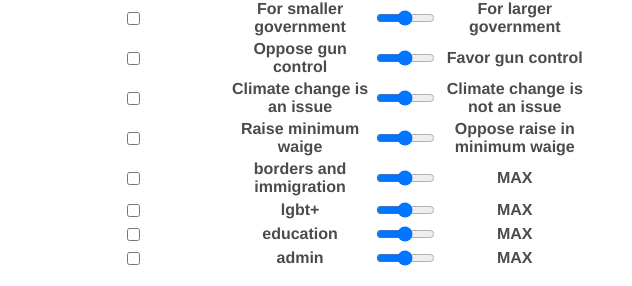
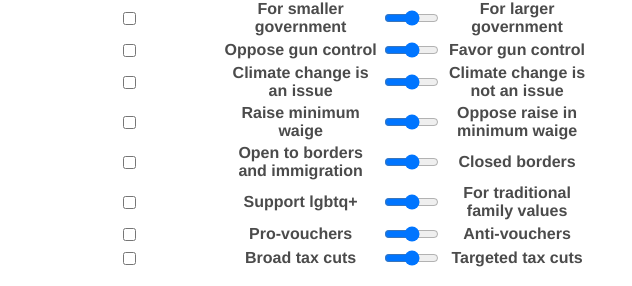
Before and after one commit to CaseMhacks9/PoliticalEmpathy, a website: page form.html in a window 1280 px wide. Shown: the part 695-981 px from the top of the page, 324-956 px from the left. Drawn offline with Linux system fonts and the light colour scheme; grey boxes are pictures that could not be loaded.

Commit message:
Changed the form
Changed this form again!!!

```diff
--- a/form.html
+++ b/form.html
@@ -214,27 +214,27 @@
                     </tr>
                     <tr>
                         <th><input type="checkbox" name="_borders"></th>
-                        <th>borders and immigration</th>
+                        <th>Open to borders and immigration</th>
                         <th><input type="range" name="borders" min="0" style="width:100%" max="100"></th>
-                        <th>MAX</th>
+                        <th>Closed borders</th>
                     </tr>
                     <tr>
                         <th><input type="checkbox" name="_lgbt"></th>
-                        <th>lgbt+</th>
+                        <th>Support lgbtq+</th>
                         <th><input type="range" name="lgbt" min="0" style="width:100%" max="100"></th>
-                        <th>MAX</th>
+                        <th>For traditional family values</th>
                     </tr>
                     <tr>
                         <th><input type="checkbox" name="_edu"></th>
-                        <th>education</th>
+                        <th>Pro-vouchers</th>
                         <th><input type="range" name="edu" min="0" style="width:100%" max="100"></th>
-                        <th>MAX</th>
+                        <th>Anti-vouchers</th>
                     </tr>
                     <tr>
                         <th><input type="checkbox" name="_admin"></th>
-                        <th>admin</th>
+                        <th>Broad tax cuts</th>
                         <th><input type="range" name="admin" min="0" style="width:100%" max="100"></th>
-                        <th>MAX</th>
+                        <th>Targeted tax cuts</th>
                     </tr>
                 </table>
 
```
